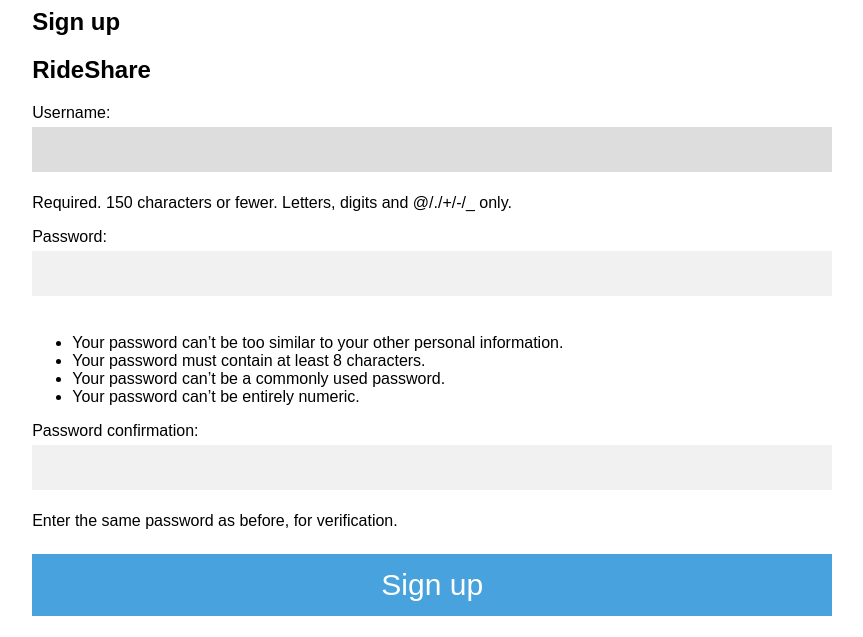
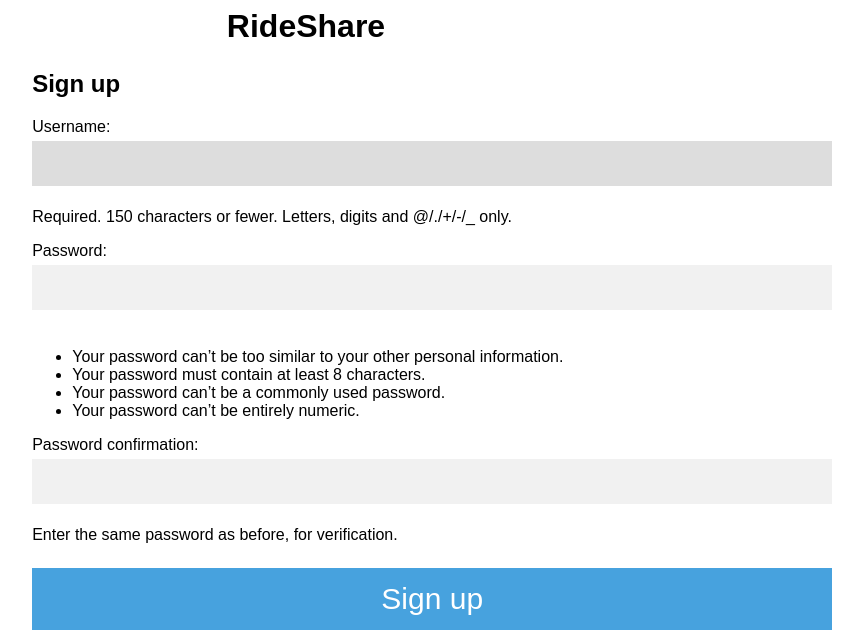
Before and after one commit to vedangj044/retech, a Django app: page /signup/ in a window 1280 px wide. Shown: the top 637 px of the page, without its empty margins (355-1218 px from the left). Run offline with Django 3.2, Linux system fonts and the light colour scheme.

Commit message:
improved commit, no specific change

```diff
--- a/rideshare/rideone/templates/signup.html
+++ b/rideshare/rideone/templates/signup.html
@@ -20,6 +20,10 @@
 
   hr {
     border: 1px solid #1e90ff;
+    margin-bottom: 25px;
+  }
+  h1{
+    margin-left: 22%;
     margin-bottom: 25px;
   }
 
@@ -82,8 +86,9 @@
 </head>
 {% block content %}
   <div class="am">
+
+    <h1>RideShare</h1>
     <h2>Sign up </h2>
-    <h2>RideShare</h2>
   <div class="main">
     <form method="post">
       {% csrf_token %}
--- a/rideshare/rideshare/settings.py
+++ b/rideshare/rideshare/settings.py
@@ -25,7 +25,9 @@
 # SECURITY WARNING: don't run with debug turned on in production!
 DEBUG = True
 
-ALLOWED_HOSTS = []
+ALLOWED_HOSTS = [
+    '192.168.43.9'
+]
 
 
 # Application definition
--- a/rideshare/rideshare/urls.py
+++ b/rideshare/rideshare/urls.py
@@ -17,6 +17,9 @@
 from django.urls import path
 from django.conf.urls import url
 from rideone import views as core_views
+from django.views.generic import RedirectView
+
+redirect_view = RedirectView.as_view(url='/home')
 
 admin.site.site_header = "Ride Share | Login"
 admin.site.site_title = "Ride Share Admin Portal"
@@ -26,4 +29,5 @@
     path('admin/', admin.site.urls, name='admin'),
     url(r'^signup/$', core_views.signup, name='signup'),
     url(r'^home/$', core_views.home, name='home'),
+    url(r'^$', redirect_view, name='index'),
 ]
```
Also changed, not shown: rideshare/db.sqlite3.
